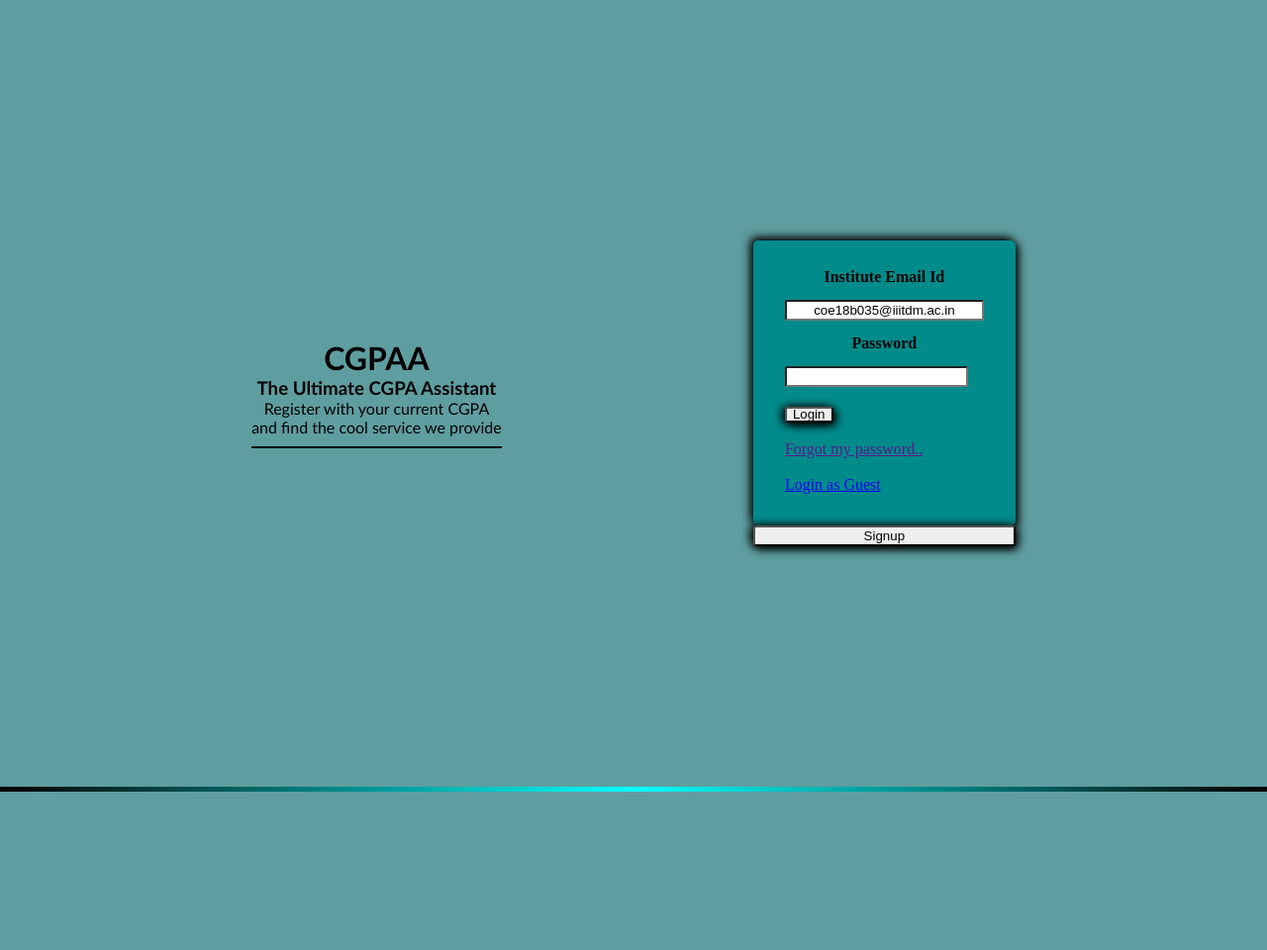
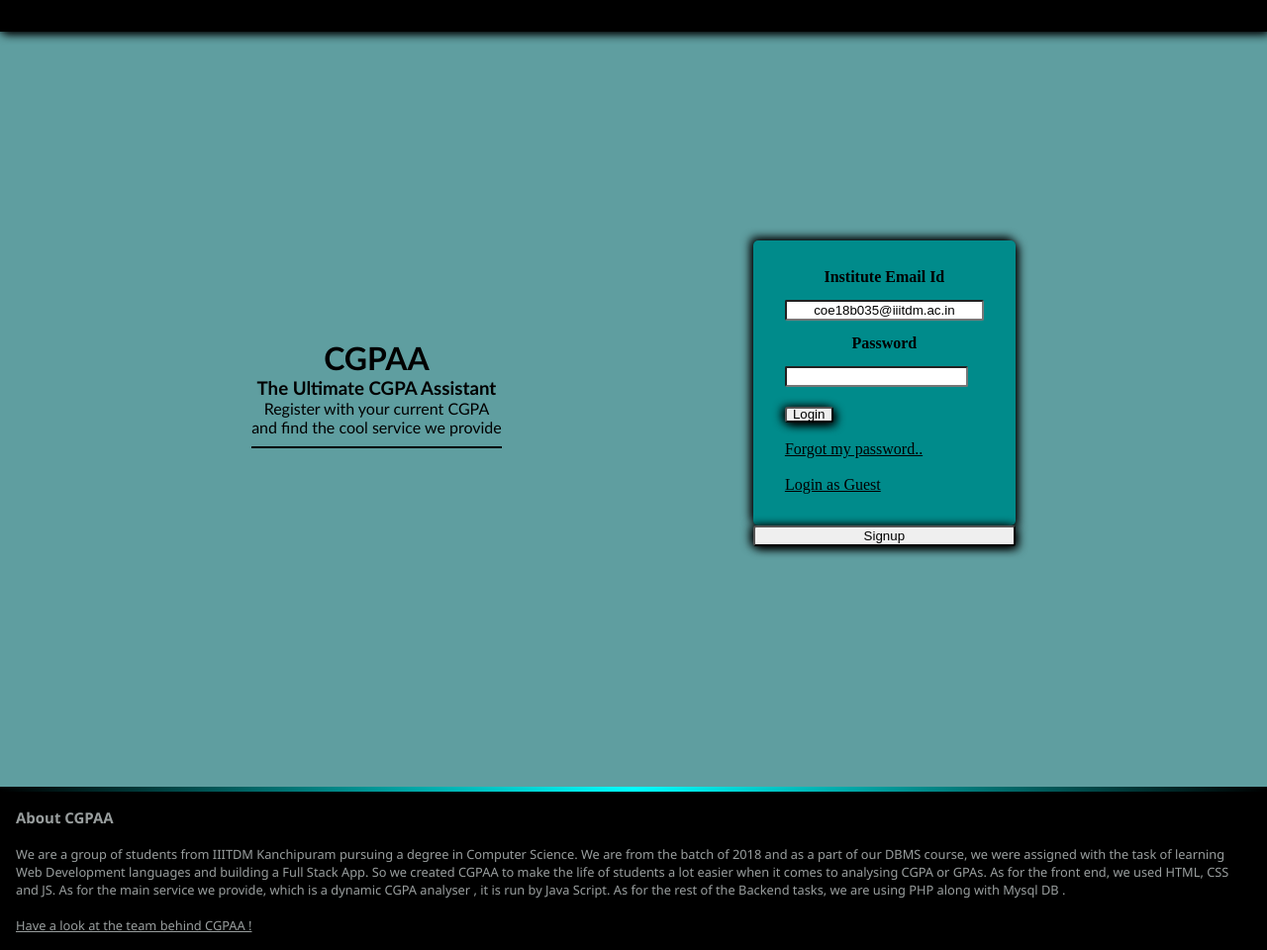
Before and after one commit to abuziyaadawajeeh/cgpaa, a PHP site: page / in a window 1280 px wide. Shown: the whole page at 99% size. Before the commit the page ends 800 px from the top, so only its background shows below. Run offline with PHP 8.4, Linux system fonts and the light colour scheme.

Commit message:
front end improved

```diff
--- a/css/indexstyle.css
+++ b/css/indexstyle.css
@@ -9,7 +9,7 @@
   /* min-height: 80vh; */
   justify-content: space-evenly;
   align-items: center;
-
+  width: 100vw;
   min-height: calc(100vh - 5px);
 }
 .forms {
@@ -62,9 +62,43 @@ button {
 #mydiv {
   height: 5px;
   background-image: linear-gradient(to right, black, rgb(0, 255, 255), black);
+  width: 100vw;
 }
 .bottomline {
   height: 2px;
   background-color: black;
   margin-top: 10px;
 }
+#about {
+  font-family: "Segoe UI", Tahoma, Geneva, Verdana, sans-serif;
+  background-color: black;
+  color: rgb(153, 158, 158);
+  padding-top: 1rem;
+  padding-bottom: 1rem;
+  padding-left: 1rem;
+  padding-right: 1rem;
+  font-size: 0.8rem;
+  box-sizing: border-box;
+  width: 100vw;
+  overflow: hidden;
+  /* margin: 1rem 0.5rem 1rem; */
+}
+a {
+  color: rgb(0, 0, 0);
+}
+#about > a {
+  color: rgb(153, 158, 158);
+}
+#header {
+  background-color: rgb(0, 0, 0);
+  position: fixed;
+  height: 2rem;
+  width: 100vw;
+  box-shadow: 3px 3px 10px black, -3px -3px 10px black;
+}
+#iiit {
+  margin-left: 1rem;
+}
+#header > a:link {
+  color: rgb(153, 158, 158);
+}
--- a/index.html
+++ b/index.html
@@ -7,6 +7,32 @@
     <link rel="stylesheet" href="./css/indexstyle.css" />
   </head>
   <body>
+    <header id="header">
+      <div
+        style="
+          display: inline;
+          margin-left: 1rem;
+          color: rgb(153, 158, 158);
+
+          position: relative;
+          top: 0.5rem;
+        "
+      >
+        <a href="https://www.iiitdm.ac.in/" target="_BLANK">
+          IIITDM KANCHIPURAM
+        </a>
+      </div>
+      <div
+        style="
+          display: inline;
+          margin-left: 1rem;
+          position: relative;
+          top: 0.5rem;
+        "
+      >
+        <a href="#down">ABOUT CGPAA</a>
+      </div>
+    </header>
     <div class="divisions">
       <div class="one">
         <i class="fas fa-chart-line"></i>
@@ -118,6 +144,24 @@
       </div>
     </div>
     <div id="mydiv"></div>
+    <footer id="about">
+      <h3>About CGPAA</h3>
+      <br />
+
+      <div>
+        We are a group of students from IIITDM Kanchipuram pursuing a degree in
+        Computer Science. We are from the batch of 2018 and as a part of our
+        DBMS course, we were assigned with the task of learning Web Development
+        languages and building a Full Stack App. So we created CGPAA to make the
+        life of students a lot easier when it comes to analysing CGPA or GPAs.
+        As for the front end, we used HTML, CSS and JS. As for the main service
+        we provide, which is a dynamic CGPA analyser , it is run by Java Script.
+        As for the rest of the Backend tasks, we are using PHP along with Mysql
+        DB .
+      </div>
+      <br />
+      <a id="down" href="">Have a look at the team behind CGPAA !</a>
+    </footer>
 
     <script src="jquery-3.5.0.js"></script>
     <script src="index.js"></script>
```
Also changed, not shown: css/mainstyle.css (+33 -4 lines), main.html (+26 -9 lines), main.js (+74 -16 lines), php/login.php (+6 -2 lines).
